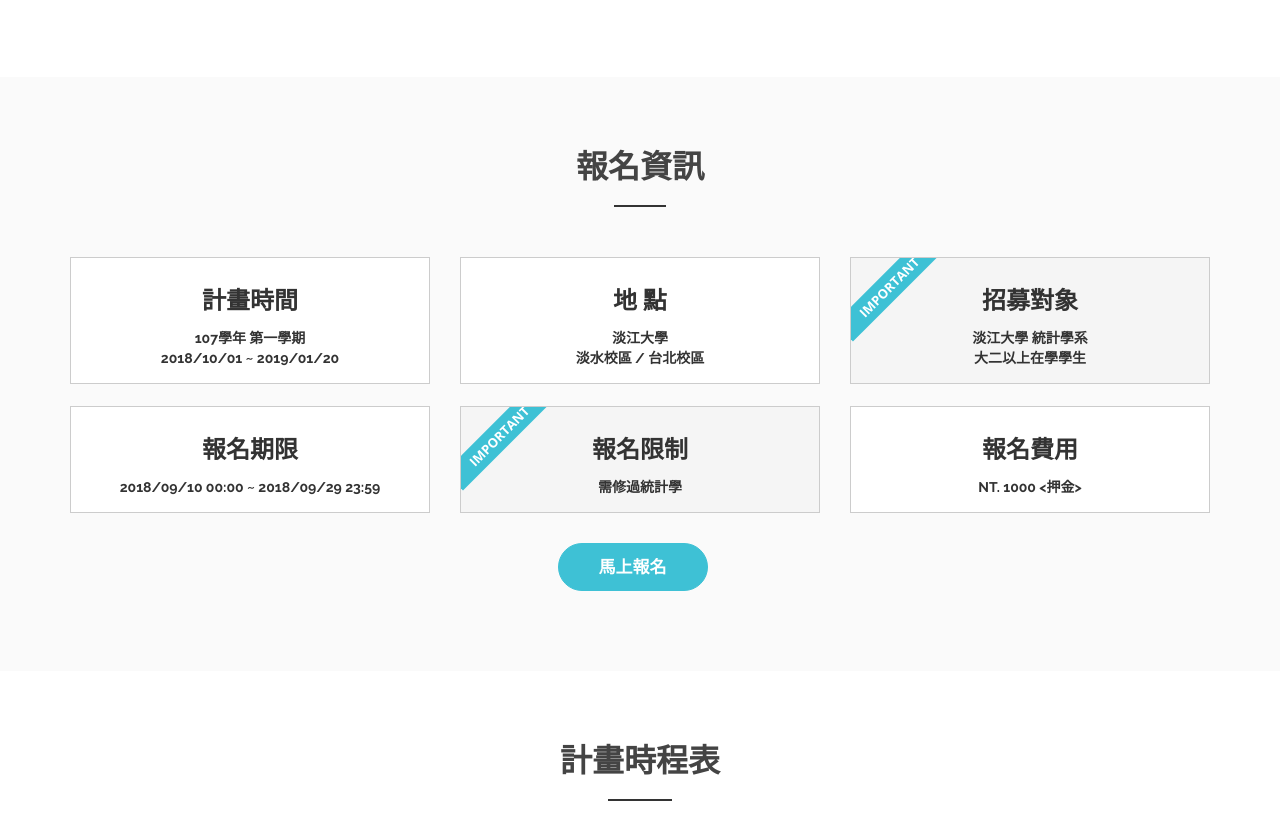
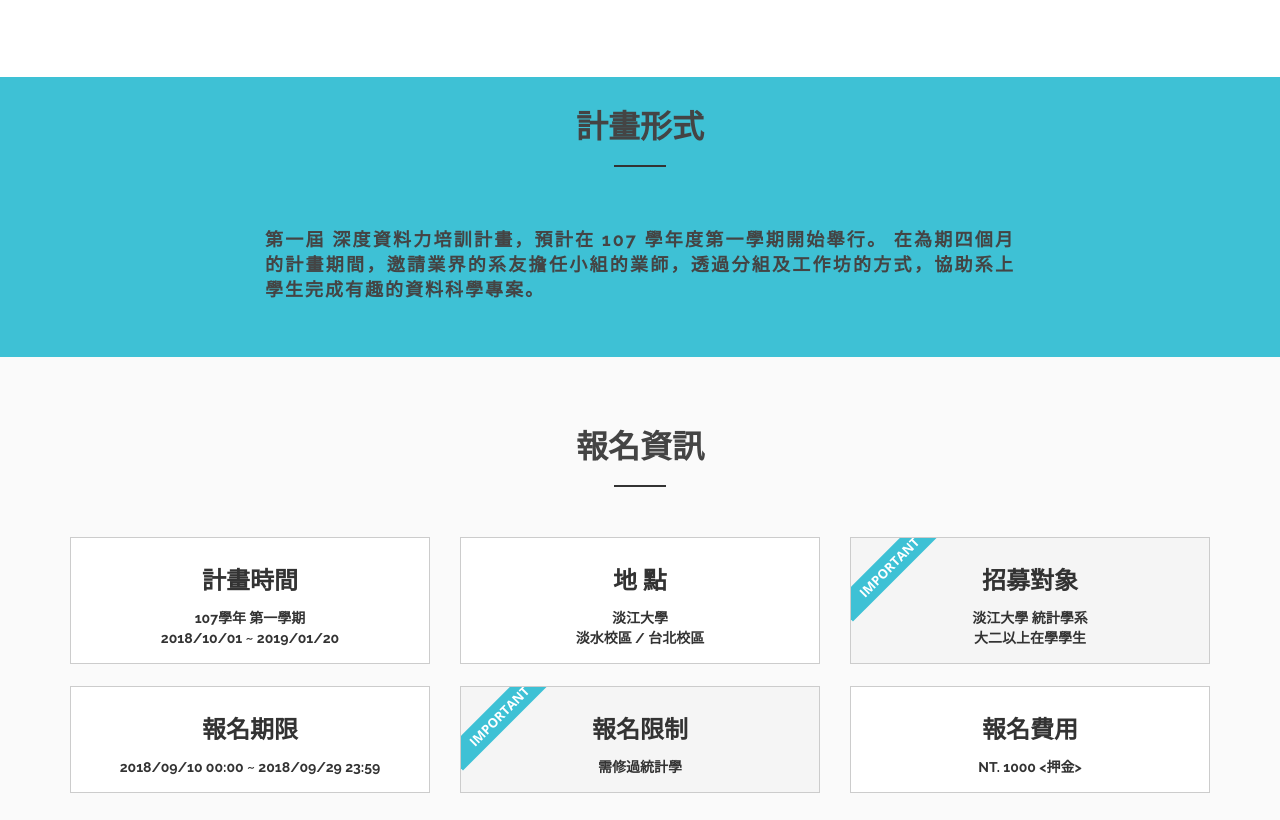
Before and after one commit to tkustatdc/deepdata_program_1st, a plain HTML site: page index.html in a window 1280 px wide. Shown: the part 1495-2315 px from the top of the page. Drawn offline with nearby package versions, Linux system fonts and the light colour scheme.

Commit message:
Add Explanation Program Area

```diff
--- a/index.html
+++ b/index.html
@@ -237,6 +237,32 @@
     </div>
   </div>
   <!-- End Program area -->
+
+  <!-- Start Explanation Program Area -->
+  <div class="suscribe-area">
+    <div class="container">
+      <div class="row">
+        <div class="col-lg-12 col-md-12 col-sm-12 col-xs-12">
+          <div class="section-headline text-center">
+            <h2>計畫形式</h2>
+          </div>
+        </div>
+      </div>
+      <div class="row">
+        <div class="col-lg-8 col-lg-offset-2 mx-auto text-center">
+          <div class="suscribe-text text-center">
+           <h3>
+            <p align="justify">
+              第一屆 深度資料力培訓計畫，預計在 107 學年度第一學期開始舉行。
+              在為期四個月的計畫期間，邀請業界的系友擔任小組的業師，透過分組及工作坊的方式，協助系上學生完成有趣的資料科學專案。
+            </p>
+          </h3>
+          </div>
+        </div>
+      </div>
+    </div>
+  </div>
+  <!-- End Explanation Program area -->
 
   <!-- Start pricing area -->
   <div id="apply" class="apply-area area-padding">
```
